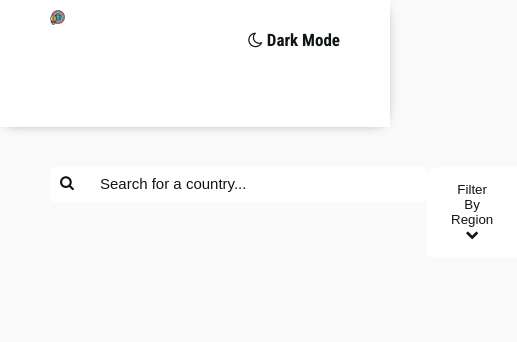
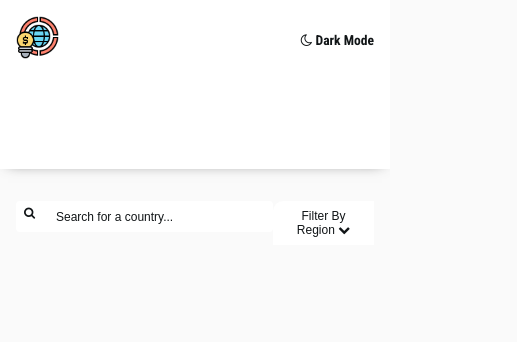
Before and after one commit to JonasAnn/Kountrify, a website: page client/index.html in a window 390 px wide. Shown: the whole page, 517 px wide, since content can reach past the window. Drawn offline with Linux system fonts and the light colour scheme; no server answers.

Commit message:
Feat: Added mobile responsiveness

```diff
--- a/client/sass/abstract/_mixins.scss
+++ b/client/sass/abstract/_mixins.scss
@@ -8,8 +8,17 @@
     object-fit: cover;
 }
 
-// @mixin ($breakpoint) {
-//     @if $breakpoint === phone {
-
-//     }
-// }
+@mixin respond($breakpoint) {
+    @if $breakpoint == phone {
+        @media only screen and (max-width: 37.5em) { @content };    //600px
+    }
+    @if $breakpoint == tab-port {
+        @media only screen and (max-width: 56.25em) { @content };     //900px
+    }
+    @if $breakpoint == tab-land {
+        @media only screen and (max-width: 75em) { @content };    //1200px
+    }
+    @if $breakpoint == big-desktop {
+        @media only screen and (min-width: 112.5em) { @content };    //1800
+    }
+}
--- a/client/sass/base/_base.scss
+++ b/client/sass/base/_base.scss
@@ -9,13 +9,13 @@
 html{
     font-size: 62.5%;
 
-    // @include respond(tab-land){
-    //     font-size: 56.25%;
-    // }
-    // @include respond(tab-port){
-    //     font-size: 50%;
-    // }
-    // @include respond(big-desktop){
-    //     font-size: 75%;
-    // }
+    @include respond(tab-land){
+        font-size: 56.25%;
+    }
+    @include respond(tab-port){
+        font-size: 50%;
+    }
+    @include respond(big-desktop){
+        font-size: 75%;
+    }
 }
--- a/client/sass/components/_country.scss
+++ b/client/sass/components/_country.scss
@@ -22,14 +22,26 @@
     color: $color-blue-extra;
     box-shadow: 3px 8px 14px -8px rgba(0,0,0,0.75);
     cursor: pointer;
+    @include respond(phone){
+        width: 45%;
+        margin-left: 2.2rem;
+    }
       }
     &__details{
         padding: 1rem 5rem;
+        @include respond(phone){
+            padding: 1rem 2rem;
+
+        }
         &--holder{
             @include flexBetween;
             width: 80%;
             margin: auto;
             margin-top: 7rem;
+            @include respond(phone){
+                flex-direction: column;
+                width: 90%;
+            }
         }
     }
 }
@@ -37,11 +49,18 @@
 .details{
     &--imagebox{
         width: 45%;
+        @include respond(phone){
+            width: 100%;
+            margin-bottom: 4rem;
+        }
     }
     &--text{
         width: 45%;
         position: relative;
     color: $color-blue-extra;
+    @include respond(phone){
+        width: 100%
+    }
     }
     &--image{
         width: 100%;
@@ -86,6 +105,9 @@
         padding: .6rem 0;
         letter-spacing: .4px;
         margin-top: 1rem;
+        @include respond(phone){
+            margin-top: 2rem;
+        }
         span{
             box-shadow: 1px 2px 10px -8px rgba(0,0,0,0.75);
             padding: .6rem 2rem;
--- a/client/sass/components/_form.scss
+++ b/client/sass/components/_form.scss
@@ -4,6 +4,10 @@
         color: inherit;
         width: 100%;
         padding: 4rem 5rem;
+
+        @include respond(phone){
+            padding: 4rem 2rem;
+        }
     }
 
 //Search bar design
@@ -13,11 +17,14 @@
     }
     &__input{
     padding: 1rem 15rem 1rem 5rem;
-    border-radius: 5px;
+    border-radius: .5rem;
     border: none;
     color: inherit;
     transition: all .2s;
     background-color: $color-white;
+    @include respond(phone){
+        padding: 1rem 5rem 1rem 5rem;
+    }
     &::placeholder{
         font-size: 1.5rem;
         color: inherit;
@@ -58,8 +65,13 @@
         background-color: $color-white;
         color: inherit;
         border-left: 2px solid transparent;
+        @include respond(phone){
+            padding: 1rem 5rem;
+            font-size: 1.7rem;
+        }
         &:last-child{
             border-bottom-right-radius: 10px;
+
         }
     }
     &:hover,
@@ -78,5 +90,9 @@
         &:focus{
             outline: none;
         }
+        @include respond(phone){
+            padding: 1rem 2rem;
+            font-size: 1.5rem;
+        }
     }
 }
--- a/client/sass/layout/_navbar.scss
+++ b/client/sass/layout/_navbar.scss
@@ -5,9 +5,16 @@
     width: 100%;
     color: $color-blue-extra;
     padding: 1rem 5rem;
+    @include respond(phone){
+        height: 20vh;
+        padding: 2rem 2rem;
+    }
     &__logo--box{
         width: 5%;
         height: auto;
+        @include respond(phone){
+            width: 12%;
+        }
     }
     &__logo{
         @include imageRes;
```
Also changed, not shown: client/css/style.css.
